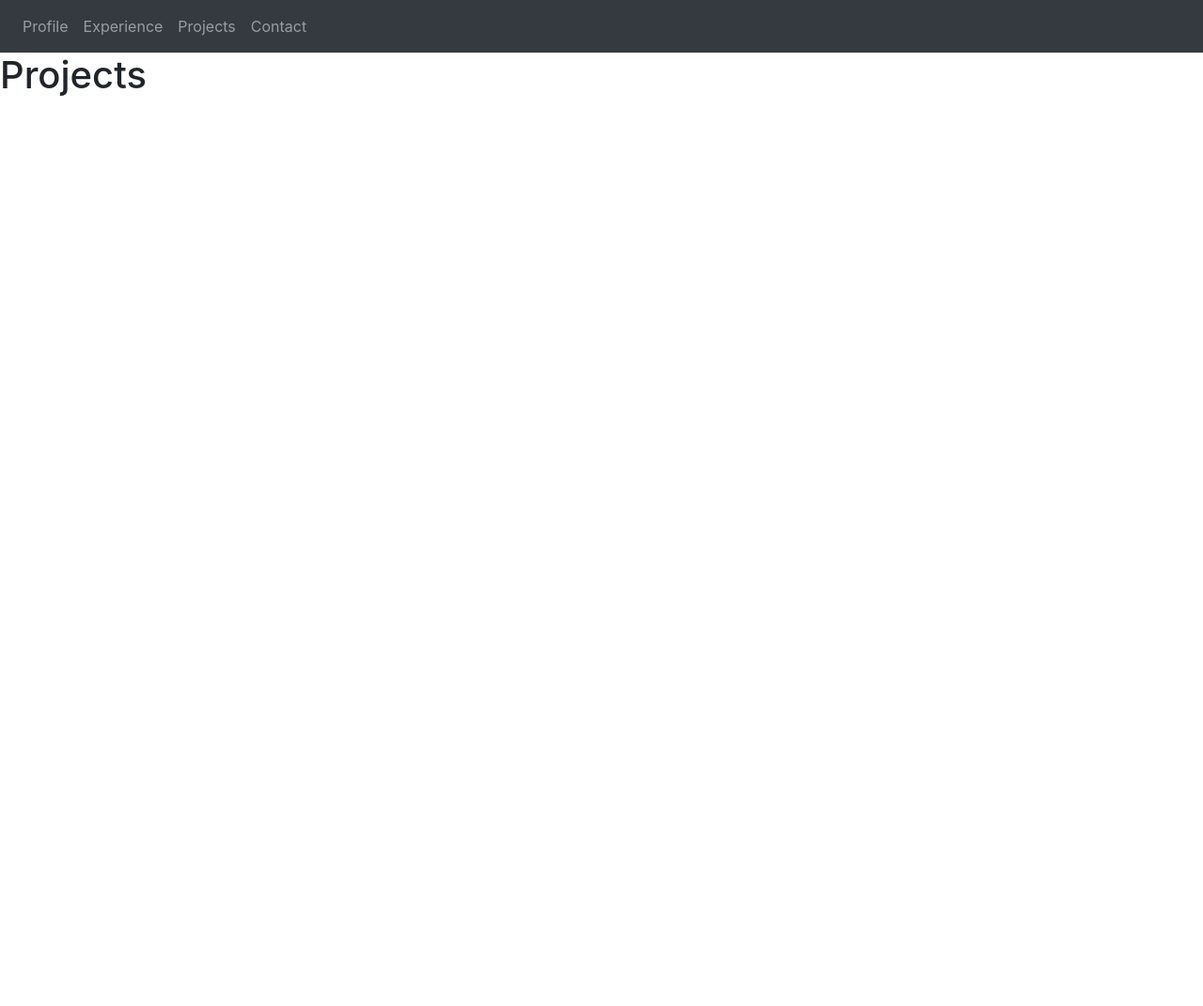
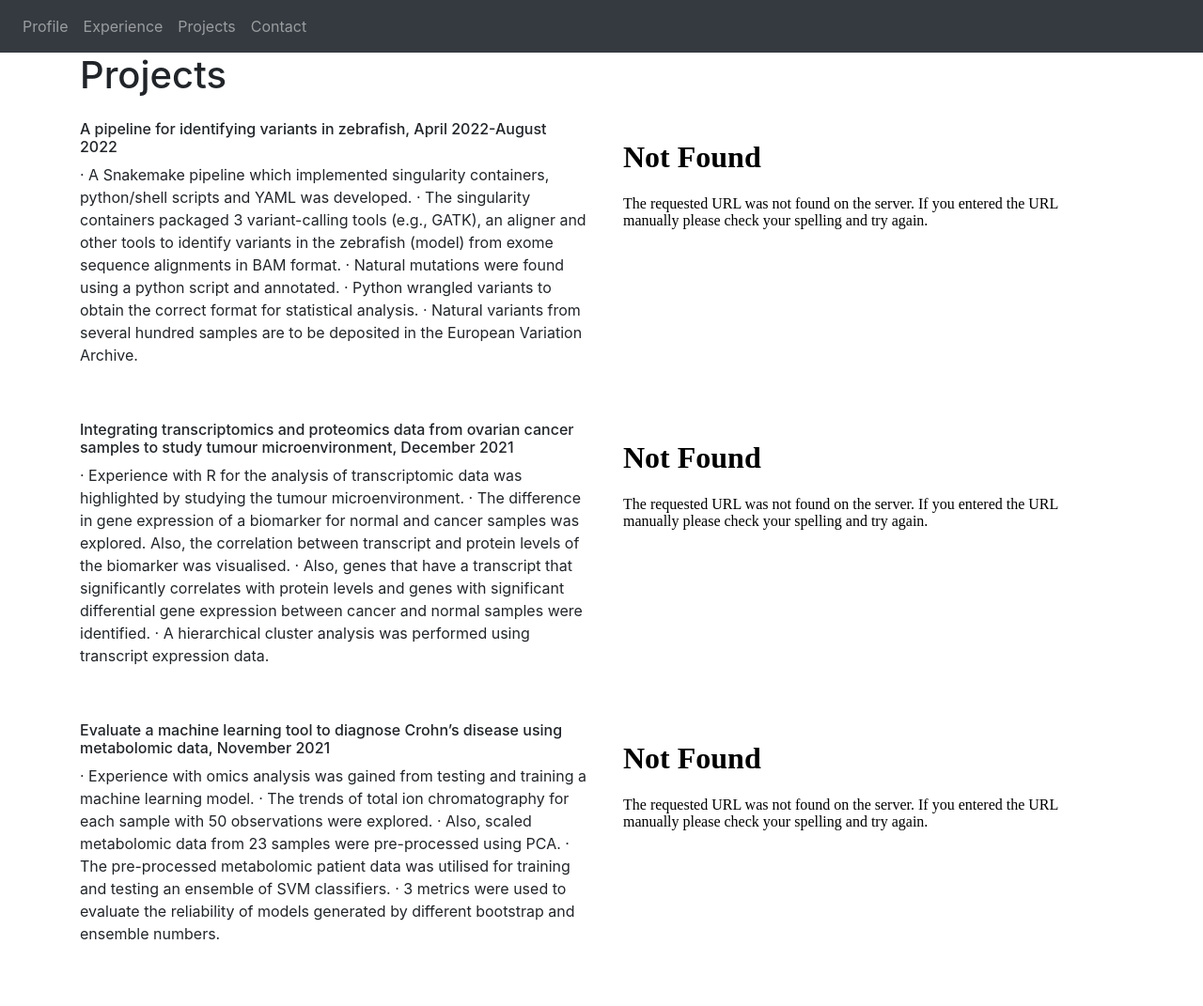
Before and after one commit to AmanahLW/Digitial-profile, a Flask app: page /projects in a window 1280 px wide. Shown: the whole page at 94% size. Before the commit the page ends 102 px from the top, so only its background shows below. Run offline with Flask 2, Linux system fonts and the light colour scheme; some libraries are stand-ins or nearby versions.

Commit message:
Add files via upload

```diff
--- a/website/templates/base.html
+++ b/website/templates/base.html
@@ -12,11 +12,7 @@
       integrity="sha384-Vkoo8x4CGsO3+Hhxv8T/Q5PaXtkKtu6ug5TOeNV6gBiFeWPGFN9MuhOf23Q9Ifjh"
       crossorigin="anonymous"
     />
-    <link
-      rel="stylesheet"
-      href="https://stackpath.bootstrapcdn.com/font-awesome/4.7.0/css/font-awesome.min.css"
-      crossorigin="anonymous"
-    />
+    <script src="https://kit.fontawesome.com/a46593f40b.js" crossorigin="anonymous"></script>
     <!-- python statement, block title and endblock in curly braces defien block in base template inhertied by children which can be changes and everityhign in between block is overiden -->
     <title>{% block title %}Profile{% endblock %}</title>
     {% block extra_head %}{% endblock %}
--- a/website/templates/projects.html
+++ b/website/templates/projects.html
@@ -1,5 +1,67 @@
 {% extends "base.html" %} {% block title %}Projects{% endblock %}
 
 {%block content%}
-<h1>Projects</h1>
+<div class="container">
+    <h1 class="text-left">Projects</h1>
+    <div class="row text-center">
+        <div class="col-6 col-md-6">
+            <div class="p-2 "></div>
+            <h6 class="text-left"> A pipeline for identifying variants in zebrafish, April 2022-August 2022</h6>
+            <p class="text-left" >  ·	A Snakemake pipeline which implemented singularity containers, python/shell scripts and YAML was developed.
+                ·	The singularity containers packaged 3 variant-calling tools (e.g., GATK), an aligner and other tools to identify variants in the zebrafish (model) from exome sequence alignments in BAM format.
+                ·	Natural mutations were found using a python script and annotated.
+                ·	Python wrangled variants to obtain the correct format for statistical analysis.
+                ·	Natural variants from several hundred samples are to be deposited in the European Variation Archive.
+            </p>
+        </div>
+        <div class="col-6 col-md-6">
+            <div class="p-2 "></div>
+            <div class="embed-responsive embed-responsive-16by9">
+                <iframe class="embed-responsive-item" src="../static/video/variant_calling.mp4" allowfullscreen></iframe>
+              </div>
+            </div>
+        </div>
+    </div>
+</div>
+<div class="container">
+    <div class="row text-center">
+        <div class="col-6 col-md-6">
+            <div class="p-2 "></div>
+            <h6 class="text-left"> Integrating transcriptomics and proteomics data from ovarian cancer samples to study tumour microenvironment, December 2021</h6>
+            <p class="text-left" >  ·	Experience with R for the analysis of transcriptomic data was highlighted by studying the tumour microenvironment.
+                ·	The difference in gene expression of a biomarker for normal and cancer samples was explored. Also, the correlation between transcript and protein levels of the biomarker was visualised.
+                ·	Also, genes that have a transcript that significantly correlates with protein levels and genes with significant differential gene expression between cancer and normal samples were identified.
+                ·	A hierarchical cluster analysis was performed using transcript expression data.
+            </p>
+        </div>
+        <div class="col-6 col-md-6">
+            <div class="p-2 "></div>
+            <div class="embed-responsive embed-responsive-16by9">
+                <iframe class="embed-responsive-item" src="../static/video/Data_integration.mp4" allowfullscreen></iframe>
+              </div>
+            </div>
+        </div>
+    </div>
+</div>
+<div class="container">
+    <div class="row text-center">
+        <div class="col-6 col-md-6">
+            <div class="p-2 "></div>
+            <h6 class="text-left"> Evaluate a machine learning tool to diagnose Crohn’s disease using metabolomic data, November 2021</h6>
+            <p class="text-left" >  ·	Experience with omics analysis was gained from testing and training a machine learning model.
+                ·	The trends of total ion chromatography for each sample with 50 observations were explored.
+                ·	Also, scaled metabolomic data from 23 samples were pre-processed using PCA.
+                ·	The pre-processed metabolomic patient data was utilised for training and testing an ensemble of SVM classifiers.
+                ·	3 metrics were used to evaluate the reliability of models generated by different bootstrap and ensemble numbers.
+            </p>
+        </div>
+        <div class="col-6 col-md-6">
+            <div class="p-2 "></div>
+            <div class="embed-responsive embed-responsive-16by9">
+                <iframe class="embed-responsive-item" src="../static/video/ml_project.mp4" allowfullscreen></iframe>
+              </div>
+            </div>
+        </div>
+    </div>
+</div>
 {%endblock%}
```
Also changed, not shown: website/templates/contact.html (+11 -12 lines), website/templates/index.html (added, +29 -0 lines).
